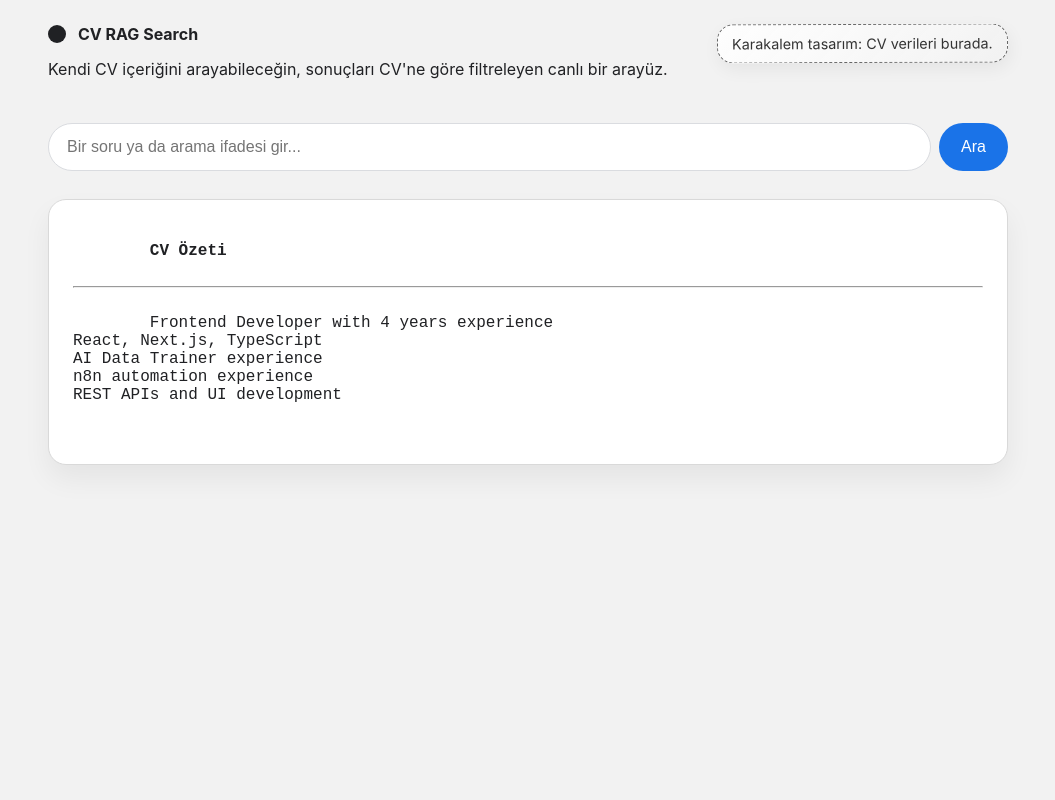
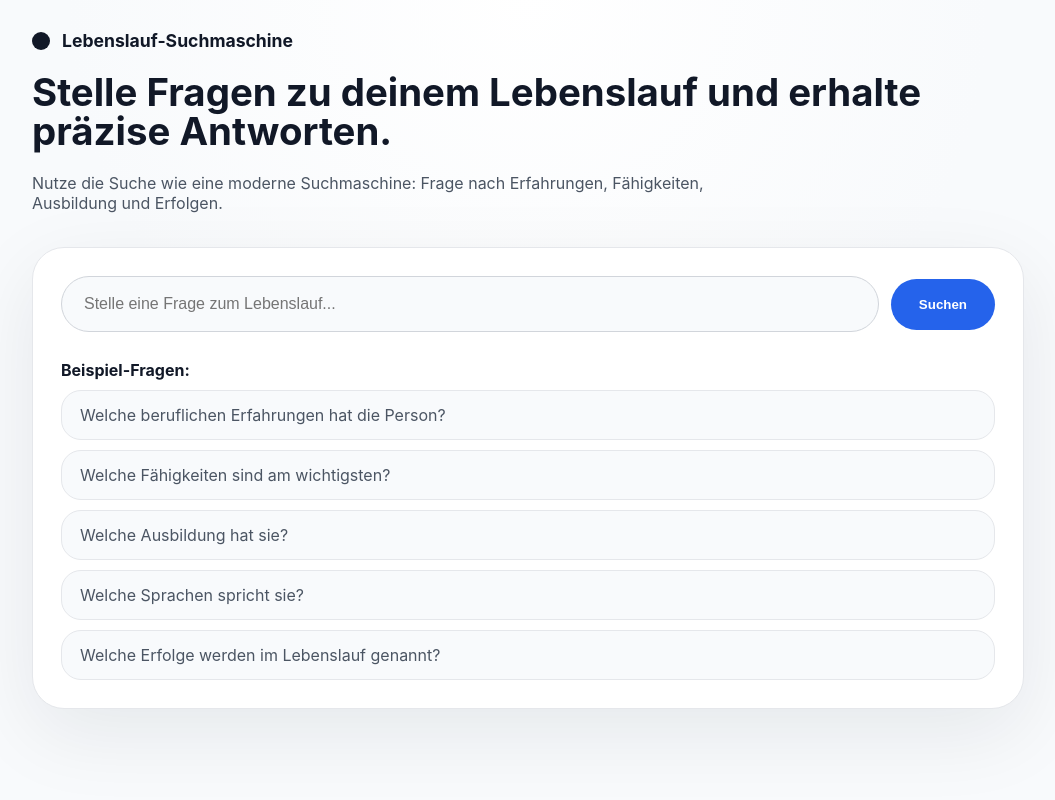
Before and after one commit to nurayarisoy/cv-rag-assistant, a Flask app: page / in a window 1280 px wide. Shown: the whole page, without its empty margins (112-1167 px from the left). Run offline with Flask 3, Linux system fonts and the light colour scheme.

Commit message:
added index.py

```diff
--- a/templates/index.html
+++ b/templates/index.html
@@ -1,151 +1,202 @@
 <!doctype html>
-<html lang="tr">
+<html lang="de">
   <head>
     <meta charset="utf-8">
     <meta name="viewport" content="width=device-width, initial-scale=1">
-    <title>CV RAG Arama Motoru</title>
+    <title>Lebenslauf Suchmaschine</title>
     <style>
+      :root {
+        color-scheme: light;
+        color: #111827;
+        background: #f8fafc;
+        font-family: Inter, system-ui, -apple-system, BlinkMacSystemFont, "Segoe UI", sans-serif;
+      }
+      * {
+        box-sizing: border-box;
+      }
       body {
         margin: 0;
-        font-family: Inter, system-ui, -apple-system, BlinkMacSystemFont, "Segoe UI", sans-serif;
-        background: #f2f2f2;
-        color: #202124;
+        min-height: 100vh;
+        background: radial-gradient(circle at top, rgba(255,255,255,0.98), rgba(248,250,252,1) 45%);
       }
       .page {
-        max-width: 960px;
+        max-width: 1040px;
         margin: 0 auto;
-        padding: 24px;
+        padding: 30px 24px 60px;
       }
-      .search-header {
-        display: flex;
-        flex-wrap: wrap;
-        justify-content: space-between;
-        align-items: flex-start;
-        gap: 16px;
+      .header {
+        display: grid;
+        gap: 22px;
+        margin-bottom: 34px;
       }
-      .logo {
-        display: flex;
+      .brand {
+        display: inline-flex;
         align-items: center;
         gap: 12px;
+        font-weight: 700;
+        font-size: 1.1rem;
       }
-      .logo .dot {
+      .brand-dot {
         width: 18px;
         height: 18px;
-        background: #202124;
+        background: #111827;
         border-radius: 50%;
       }
-      .header-text {
-        line-height: 1.2;
+      .hero {
+        margin: 0;
+        font-size: clamp(2rem, 3vw, 3.4rem);
+        line-height: 1.02;
+        color: #111827;
       }
-      h1 {
+      .subtext {
         margin: 0;
-        font-size: 2rem;
+        max-width: 680px;
+        color: #4b5563;
+        font-size: 1rem;
       }
-      .search-box {
-        margin-top: 28px;
+      .search-panel {
+        background: #ffffff;
+        border: 1px solid #e5e7eb;
+        border-radius: 32px;
+        padding: 28px;
+        box-shadow: 0 24px 80px rgba(15, 23, 42, 0.08);
       }
       .search-form {
         display: flex;
         flex-wrap: wrap;
-        gap: 8px;
+        gap: 12px;
+        align-items: center;
       }
       .search-input {
-        flex: 1 1 450px;
-        min-width: 180px;
-        border: 1px solid #dadce0;
-        border-radius: 24px;
-        padding: 14px 18px;
+        flex: 1 1 360px;
+        min-width: 240px;
+        border: 1px solid #d1d5db;
+        border-radius: 999px;
+        padding: 18px 22px;
         font-size: 1rem;
         outline: none;
+        color: #111827;
+        background: #f8fafc;
+        transition: border-color 0.2s ease, box-shadow 0.2s ease;
+      }
+      .search-input:focus {
+        border-color: #2563eb;
+        box-shadow: 0 0 0 4px rgba(37, 99, 235, 0.12);
       }
       .search-button {
-        background: #1a73e8;
         border: none;
-        color: white;
-        padding: 14px 22px;
-        border-radius: 24px;
+        border-radius: 999px;
+        padding: 18px 28px;
+        background: #2563eb;
+        color: #fff;
+        font-weight: 600;
         cursor: pointer;
-        font-size: 1rem;
+        transition: transform 0.2s ease, box-shadow 0.2s ease;
       }
-      .resume-card {
-        background: #fff;
-        border: 1px solid #d9d9d9;
-        border-radius: 18px;
-        box-shadow: 0 14px 28px rgba(0,0,0,0.06);
-        padding: 24px;
+      .search-button:hover {
+        transform: translateY(-1px);
+        box-shadow: 0 14px 30px rgba(37, 99, 235, 0.2);
+      }
+      .hint {
         margin-top: 28px;
-        white-space: pre-wrap;
-        font-family: "Courier New", Courier, monospace;
+        color: #4b5563;
+      }
+      .hint strong {
+        display: block;
+        margin-bottom: 10px;
+        color: #111827;
+      }
+      .sample-list {
+        display: grid;
+        gap: 10px;
+        list-style: none;
+        margin: 0;
+        padding: 0;
+      }
+      .sample-list li {
+        padding: 14px 18px;
+        border-radius: 20px;
+        background: #f8fafc;
+        border: 1px solid #e5e7eb;
       }
       .results {
-        margin-top: 28px;
+        margin-top: 34px;
       }
       .result-item {
-        background: #fff;
-        border-radius: 14px;
-        border: 1px solid #e8eaed;
-        padding: 20px;
+        background: #ffffff;
+        border-radius: 24px;
+        border: 1px solid #e5e7eb;
+        padding: 26px;
         margin-bottom: 18px;
-      }
-      .result-item h2 {
-        margin: 0 0 10px;
-        font-size: 1.1rem;
+        box-shadow: 0 16px 40px rgba(15, 23, 42, 0.04);
       }
       .result-item p {
         margin: 0;
-        color: #4d5156;
+        color: #374151;
+        line-height: 1.8;
+        white-space: pre-wrap;
       }
       .response-card {
-        margin-top: 28px;
-        background: #fff;
-        border-radius: 18px;
-        border: 1px solid #e8eaed;
-        padding: 22px;
+        margin-top: 34px;
+        background: #ffffff;
+        border-radius: 24px;
+        border: 1px solid #e5e7eb;
+        padding: 28px;
+        box-shadow: 0 16px 40px rgba(15, 23, 42, 0.04);
+      }
+      .response-card h2 {
+        margin-top: 0;
+        font-size: 1.15rem;
+        color: #111827;
+      }
+      .response-card p {
+        margin: 0;
+        color: #374151;
+        line-height: 1.8;
       }
       .error {
         margin-top: 18px;
-        padding: 14px 18px;
-        background: #fce8e6;
-        color: #7c1d15;
-        border: 1px solid #f2b8b5;
-        border-radius: 14px;
+        padding: 16px 18px;
+        background: #fef2f2;
+        color: #991b1b;
+        border: 1px solid #fecaca;
+        border-radius: 16px;
       }
-      .sketch {
-        display: inline-block;
-        border: 1px dashed #666;
-        padding: 10px 14px;
-        border-radius: 16px;
-        font-size: 0.9rem;
-        color: #333;
-        background: linear-gradient(135deg, rgba(255,255,255,0.9), rgba(242,242,242,0.85));
-        transform: rotate(-0.2deg);
-        box-shadow: 2px 6px 18px rgba(0,0,0,0.06);
-        max-width: 100%;
+      @media (max-width: 720px) {
+        .search-form {
+          flex-direction: column;
+        }
+        .search-button {
+          width: 100%;
+        }
       }
     </style>
   </head>
   <body>
     <div class="page">
-      <div class="search-header">
-        <div>
-          <div class="logo"><div class="dot"></div><strong>CV RAG Search</strong></div>
-          <p class="header-text">Kendi CV içeriğini arayabileceğin, sonuçları CV'ne göre filtreleyen canlı bir arayüz.</p>
+      <header class="header">
+        <div class="brand"><span class="brand-dot"></span> Lebenslauf-Suchmaschine</div>
+        <h1 class="hero">Stelle Fragen zu deinem Lebenslauf und erhalte präzise Antworten.</h1>
+        <p class="subtext">Nutze die Suche wie eine moderne Suchmaschine: Frage nach Erfahrungen, Fähigkeiten, Ausbildung und Erfolgen.</p>
+      </header>
+
+      <section class="search-panel">
+        <form class="search-form" method="post">
+          <input class="search-input" name="query" placeholder="Stelle eine Frage zum Lebenslauf..." value="{{ query|e }}" />
+          <button type="submit" class="search-button">Suchen</button>
+        </form>
+
+        <div class="hint">
+          <strong>Beispiel-Fragen:</strong>
+          <ul class="sample-list">
+            <li>Welche beruflichen Erfahrungen hat die Person?</li>
+            <li>Welche Fähigkeiten sind am wichtigsten?</li>
+            <li>Welche Ausbildung hat sie?</li>
+            <li>Welche Sprachen spricht sie?</li>
+            <li>Welche Erfolge werden im Lebenslauf genannt?</li>
+          </ul>
         </div>
-        <div class="sketch">Karakalem tasarım: CV verileri burada.</div>
-      </div>
-
-      <div class="search-box">
-        <form class="search-form" method="post">
-          <input class="search-input" name="query" placeholder="Bir soru ya da arama ifadesi gir..." value="{{ query|e }}" />
-          <button type="submit" class="search-button">Ara</button>
-        </form>
-      </div>
-
-      <div class="resume-card">
-        <strong>CV Özeti</strong>
-        <hr>
-        {{ resume_text|e }}
-      </div>
+      </section>
 
       {% if error %}
       <div class="error">{{ error }}</div>
@@ -153,14 +204,14 @@
 
       {% if answer %}
       <div class="response-card">
-        <h2>Yanıt</h2>
+        <h2>Antwort</h2>
         <p>{{ answer }}</p>
       </div>
       {% endif %}
 
       {% if documents %}
       <div class="results">
-        <h2>Kaynak Dokümanlar</h2>
+        <h2>Quellen</h2>
         {% for doc in documents %}
         <div class="result-item">
           <p>{{ doc }}</p>
--- a/web.py
+++ b/web.py
@@ -1,45 +1,33 @@
-import os
-from pathlib import Path
-
-from dotenv import load_dotenv
 from flask import Flask, render_template, request
-import openai
 import chromadb
 from chromadb.config import Settings
-from langchain_openai import ChatOpenAI
+from sentence_transformers import SentenceTransformer
+from transformers import pipeline
 
-load_dotenv()
+EMBED_MODEL_NAME = "all-MiniLM-L6-v2"
+QA_MODEL_NAME = "google/flan-t5-small"
 
-OPENAI_API_KEY = os.getenv("OPENAI_API_KEY")
-if not OPENAI_API_KEY:
-    raise RuntimeError(
-        "OPENAI_API_KEY bulunamadı. Lütfen .env dosyası veya ortam değişkeni olarak ayarlayın."
-    )
-openai.api_key = OPENAI_API_KEY
+embedding_model = SentenceTransformer(EMBED_MODEL_NAME)
+qa_model = pipeline(
+    "text2text-generation",
+    model=QA_MODEL_NAME,
+    device=-1,
+    max_length=256,
+    do_sample=False,
+)
 
 client = chromadb.Client(
     Settings(persist_directory="./db", is_persistent=True)
 )
 
 try:
-    collection = client.get_collection("cv")
+    collection = client.get_collection("cv_collection")
 except Exception:
     collection = None
 
-llm = ChatOpenAI(model="gpt-4o-mini")
-
 
 def embed_query(text: str) -> list[float]:
-    response = openai.Embedding.create(
-        model="text-embedding-3-small",
-        input=[text],
-    )
-    return response["data"][0]["embedding"]
-
-
-def load_resume_text() -> str:
-    path = Path("cv.txt")
-    return path.read_text(encoding="utf-8") if path.exists() else "CV dosyası bulunamadı."
+    return embedding_model.encode(text, convert_to_numpy=True).tolist()
 
 
 app = Flask(__name__)
@@ -51,7 +39,6 @@ def index():
     answer = None
     documents = []
     error = None
-    resume_text = load_resume_text()
 
     if request.method == "POST":
         query = request.form.get("query", "").strip()
@@ -71,18 +58,15 @@ def index():
                 if documents and documents[0]:
                     context = "\n".join(documents[0])
                     prompt = f"""
-You are a CV assistant.
-
-Context:
+Kontext:
 {context}
 
-Question:
+Frage:
 {query}
 
-Answer clearly and concisely.
+Antwort klar und kurz.
 """
-                    response = llm.invoke(prompt)
-                    answer = response.content
+                    answer = qa_model(prompt, truncation=True)[0]["generated_text"]
                 else:
                     error = "Sonuç bulunamadı."
             except Exception as exc:
@@ -93,10 +77,9 @@ Answer clearly and concisely.
         query=query,
         answer=answer,
         documents=documents[0] if documents else [],
-        resume_text=resume_text,
         error=error,
     )
 
 
 if __name__ == "__main__":
-    app.run(host="0.0.0.0", port=int(os.getenv("PORT", "5000")), debug=True)
+    app.run(host="0.0.0.0", port=int(__import__('os').getenv("PORT", "5000")), debug=True)
```
Also changed, not shown: app.py (+19 -29 lines), index.py (+8 -22 lines), requirements.txt (+3 -4 lines), README.md.
